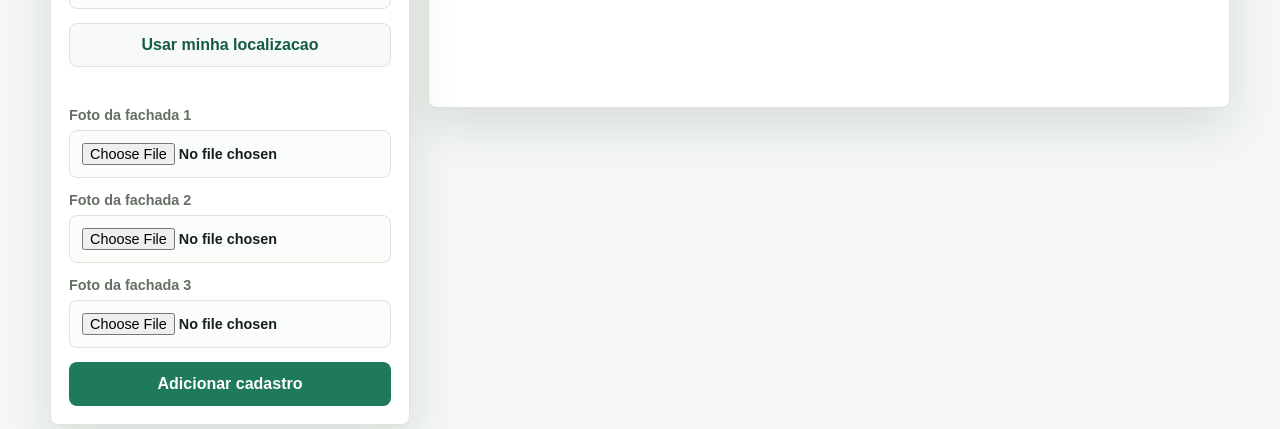
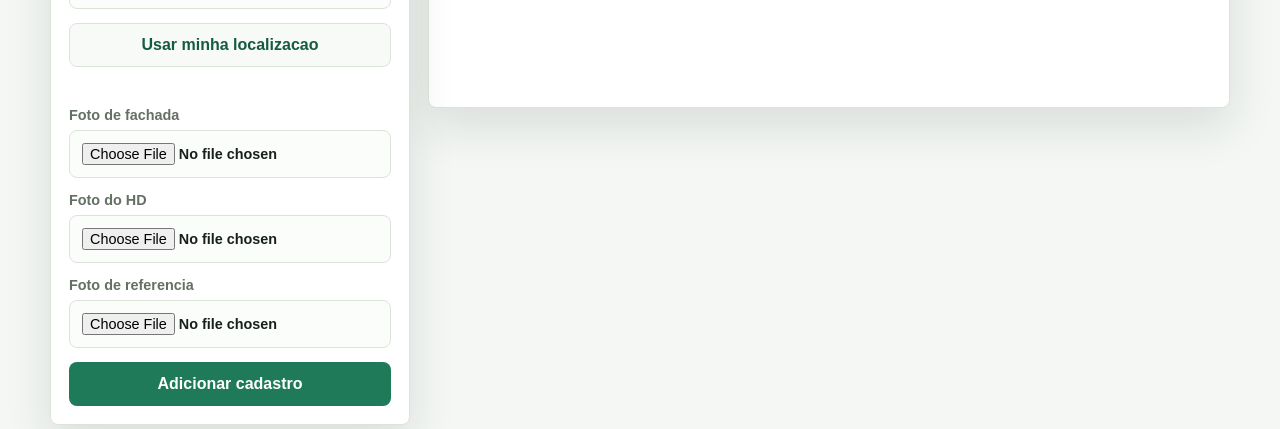
Before and after one commit to MENDESdev99/assistente-de-rota, a Flask app: page /cadastros in a window 1280 px wide. Shown: the part 543-972 px from the top of the page. Run offline with Flask 3, Linux system fonts and the light colour scheme; the visitor is signed in with stand-in values (Sample User, id 1); some libraries are stand-ins or nearby versions.

Commit message:
Add files via upload

```diff
--- a/static/styles.css
+++ b/static/styles.css
@@ -57,6 +57,13 @@ p {
   gap: 16px;
   width: min(420px, 100%);
   padding: 24px;
+}
+
+.creator-credit {
+  margin: -8px 0 2px;
+  color: var(--muted);
+  font-size: 0.92rem;
+  font-weight: 700;
 }
 
 .app-shell {
--- a/templates/cadastros.html
+++ b/templates/cadastros.html
@@ -57,15 +57,15 @@
           <p class="location-status" id="locationStatus"></p>
 
           <label>
-            Foto da fachada 1
+            Foto de fachada
             <input class="js-photo-input" name="fotos" type="file" accept="image/*" capture="environment" />
           </label>
           <label>
-            Foto da fachada 2
+            Foto do HD
             <input class="js-photo-input" name="fotos" type="file" accept="image/*" capture="environment" />
           </label>
           <label>
-            Foto da fachada 3
+            Foto de referencia
             <input class="js-photo-input" name="fotos" type="file" accept="image/*" capture="environment" />
           </label>
 
@@ -147,15 +147,15 @@
                         <button type="button" class="ghost-action location-action js-geo" data-target="localizacao-{{ registro['id'] }}" data-status="locationStatus-{{ registro['id'] }}">Atualizar localizacao</button>
                         <p class="location-status" id="locationStatus-{{ registro['id'] }}"></p>
                         <label>
-                          Substituir foto 1
+                          Substituir foto de fachada
                           <input class="js-photo-input" name="fotos" type="file" accept="image/*" capture="environment" />
                         </label>
                         <label>
-                          Substituir foto 2
+                          Substituir foto do HD
                           <input class="js-photo-input" name="fotos" type="file" accept="image/*" capture="environment" />
                         </label>
                         <label>
-                          Substituir foto 3
+                          Substituir foto de referencia
                           <input class="js-photo-input" name="fotos" type="file" accept="image/*" capture="environment" />
                         </label>
                         <button type="submit" class="primary-action">Salvar edicao</button>
--- a/templates/login.html
+++ b/templates/login.html
@@ -11,6 +11,7 @@
       <form class="login-card" method="post">
         <p class="eyebrow">Acesso protegido</p>
         <h1>{{ app_name }}</h1>
+        <p class="creator-credit">Criador Matheus Mendes</p>
 
         {% with messages = get_flashed_messages() %}
           {% if messages %}
```
